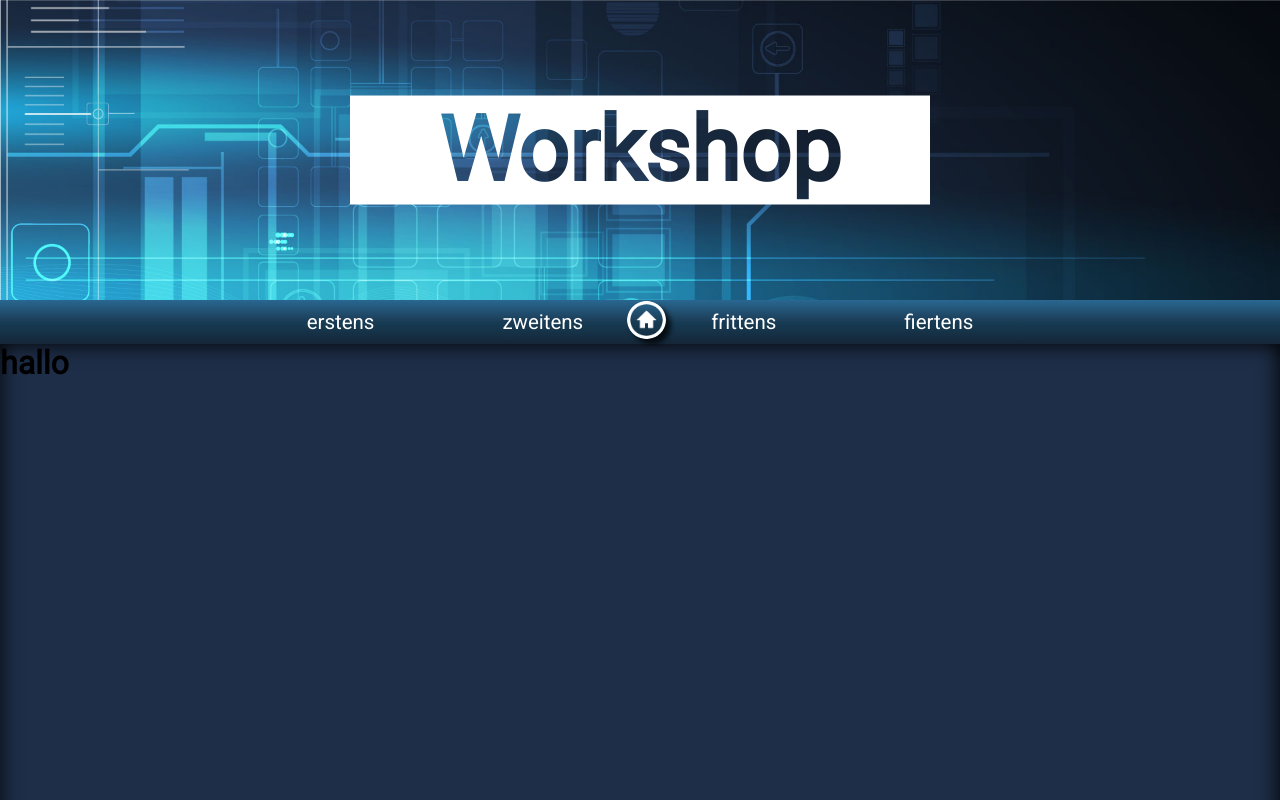
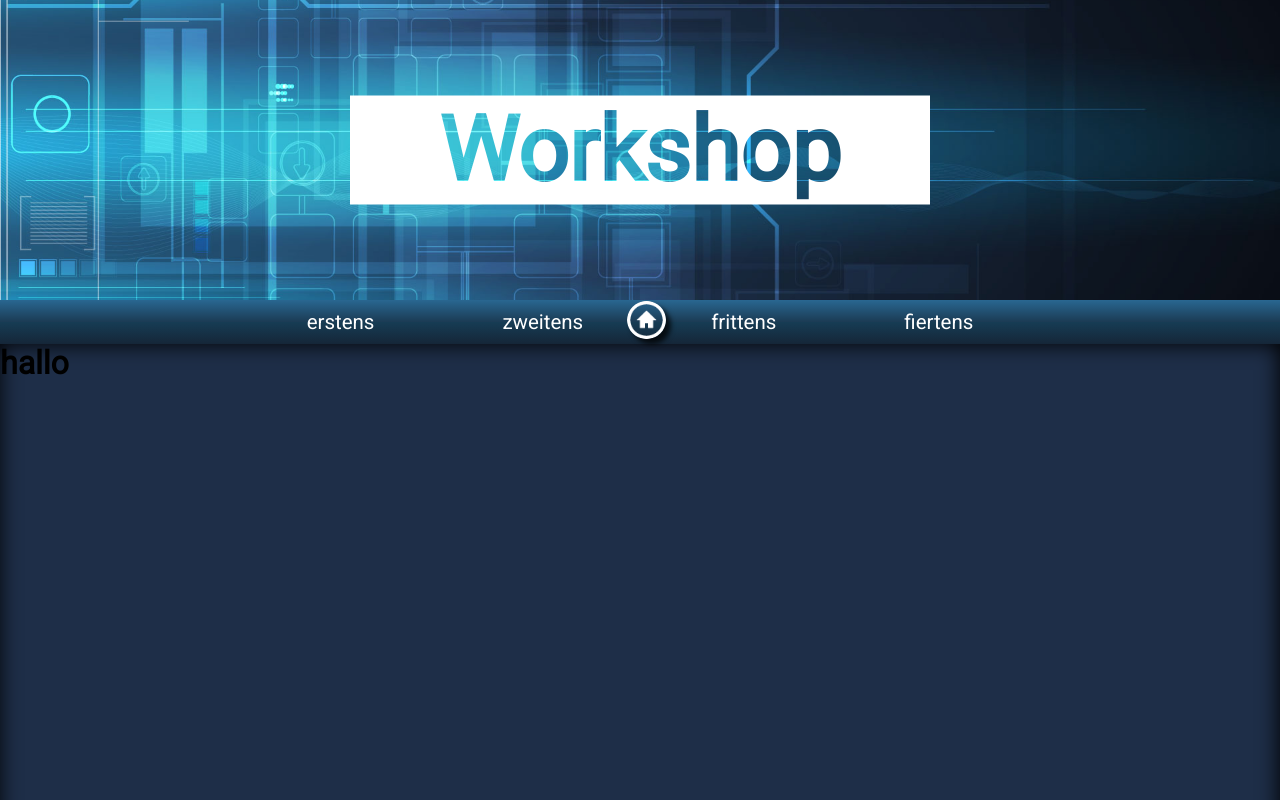
Before and after one commit to zeldacovers/Javascript_Workshop, a plain HTML site: page index.html in a window 1280 px wide. Shown: the top 800 px of the page. Drawn offline with nearby package versions, Linux system fonts and the light colour scheme.

Commit message:
parallax

```diff
--- a/style.css
+++ b/style.css
@@ -1,13 +1,19 @@
 @import url('https://fonts.googleapis.com/css?family=Roboto');
 html {
     font-family: 'Roboto', sans-serif;
+    scroll-behavior: smooth ;
 }
 
 header {
     background-image: url("bilder/background-home.jpg");
     background-size: cover;
     position: relative;
-    height: 300px;
+    min-height: 300px;
+    background-attachment: fixed;
+    background-position: center;
+    /* parralax effekt css*/
+    background-repeat: no-repeat;
+    /* parralax effekt css*/
 }
 
 body {
```
